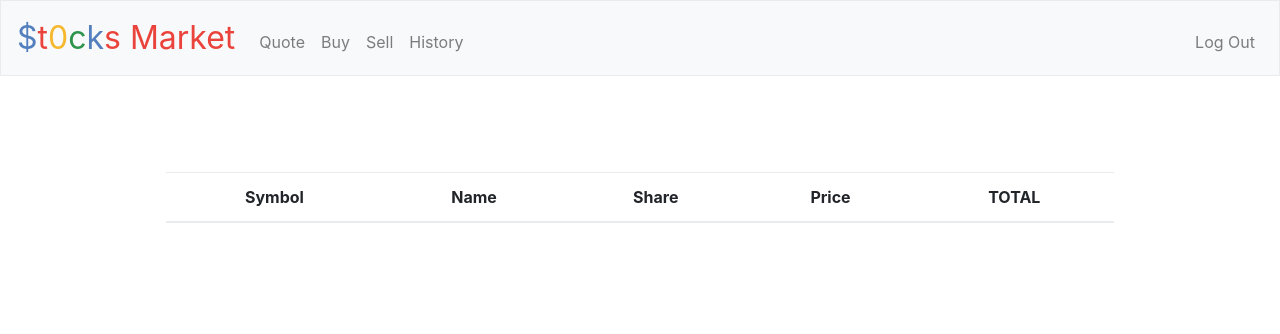
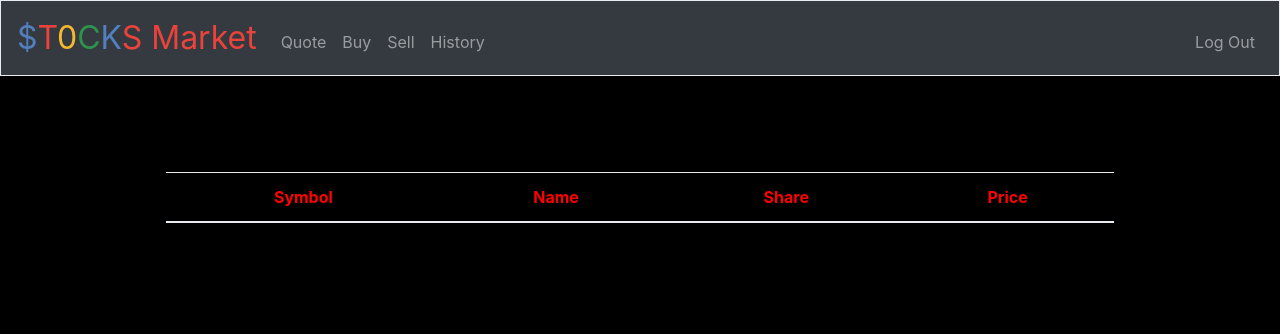
Before and after one commit to greysou1/stockmarket-website, a Flask app: page /history in a window 1280 px wide. Shown: the top 334 px of the page. Run offline with Flask 2, Linux system fonts and the light colour scheme; the visitor is signed in with stand-in values (Sample User, id 1); data that the repository does not hold is empty; some libraries are stand-ins or nearby versions.

Commit message:
updated text color and history section

```diff
--- a/application.py
+++ b/application.py
@@ -116,7 +116,7 @@ def history():
     for i, row in enumerate(rows):
         quote = lookup(rows[i]["symbol"])
         history_dict = {"symbol": quote["symbol"], "shares": rows[i]["shares"],
-                        "price": usd(rows[i]["price"]), "transactions": rows[i]["transactions"], "total": usd(rows[i]["price"] * rows[i]["number"])}
+                        "price": usd(rows[i]["price"]), "transactions": rows[i]["transactions"]}
         history.append(history_dict)
 
     return render_template("history.html", history=history)
--- a/static/styles.css
+++ b/static/styles.css
@@ -49,3 +49,9 @@ main img
     /* constrain images on small screens */
     max-width: 100%;
 }
+body {
+    background-color: black;
+}
+th, td{
+    color: red;
+}
--- a/templates/history.html
+++ b/templates/history.html
@@ -14,7 +14,6 @@
                 <th>Name</th>
                 <th>Share</th>
                 <th>Price</th>
-                <th>TOTAL</th>
             </tr>
         </thead>
         <tbody>
@@ -32,9 +31,6 @@
                     <td>
                         {{stock.transactions}}
                     </td>
-                    <td>
-                        {{stock.total}}
-                    </td>
                 </tr>
             {% endfor %}
     </table>
--- a/templates/layout.html
+++ b/templates/layout.html
@@ -17,14 +17,14 @@
         <script src="https://cdnjs.cloudflare.com/ajax/libs/popper.js/1.12.3/umd/popper.min.js"></script>
         <script src="https://maxcdn.bootstrapcdn.com/bootstrap/4.0.0-beta.2/js/bootstrap.min.js"></script>
 
-        <title>C$50 Finance: {% block title %}{% endblock %}</title>
+        <title>$T0CKS Market: {% block title %}{% endblock %}</title>
 
     </head>
 
     <body>
 
-        <nav class="navbar navbar-expand-md navbar-light bg-light border">
-            <a class="navbar-brand" href="/"><span class="blue">$</span><span class="red">t</span><span class="yellow">0</span><span class="green">c</span><span class="blue">k</span><span class="red">s</span> <span class="red">Market</span></a>
+        <nav class="navbar navbar-expand-md navbar-dark bg-dark border">
+            <a class="navbar-brand" href="/"><span class="blue">$</span><span class="red">T</span><span class="yellow">0</span><span class="green">C</span><span class="blue">K</span><span class="red">S</span> <span class="red">Market</span></a>
             <button aria-controls="navbar" aria-expanded="false" aria-label="Toggle navigation" class="navbar-toggler" data-target="#navbar" data-toggle="collapse" type="button">
                 <span class="navbar-toggler-icon"></span>
             </button>
```
